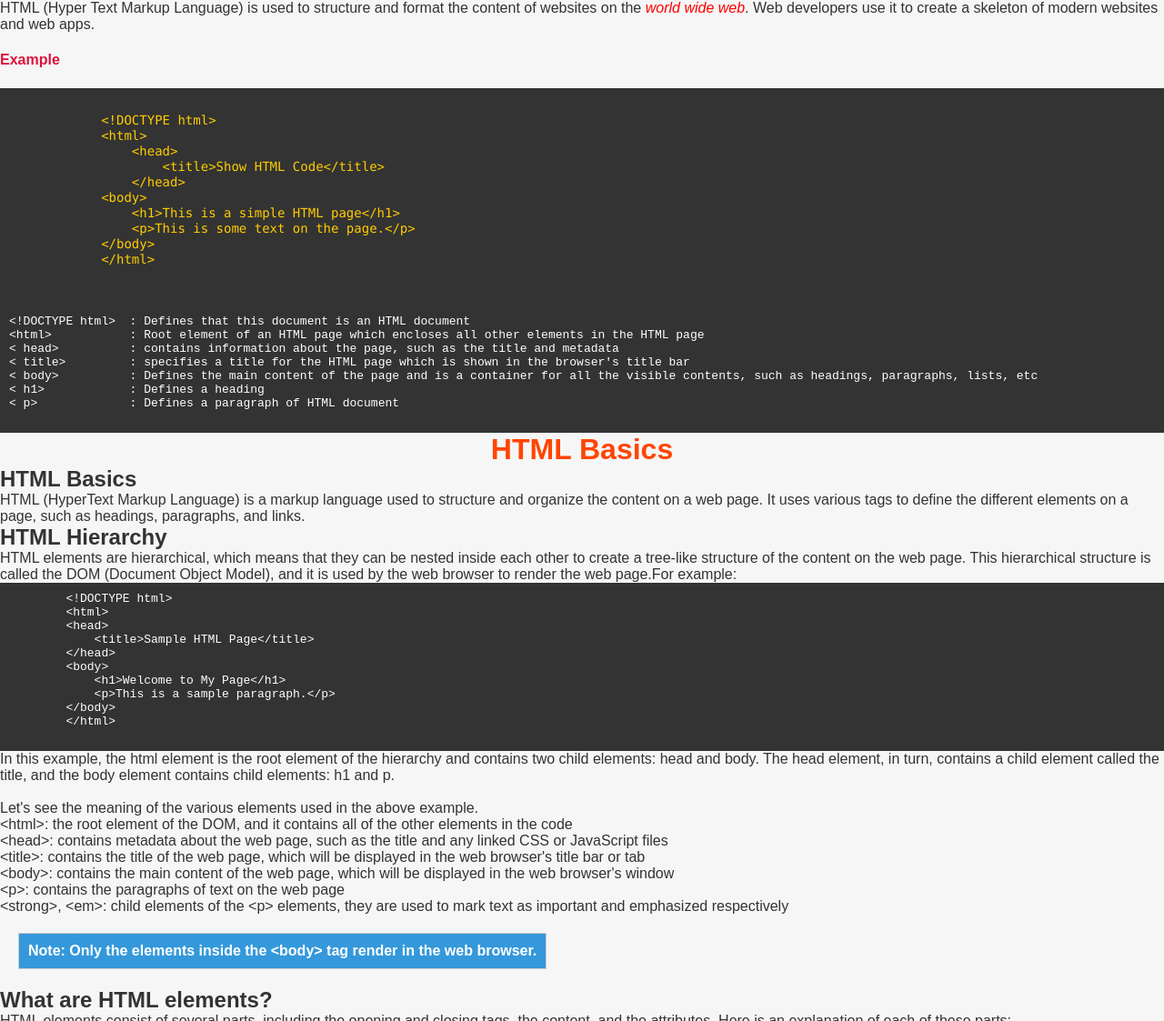
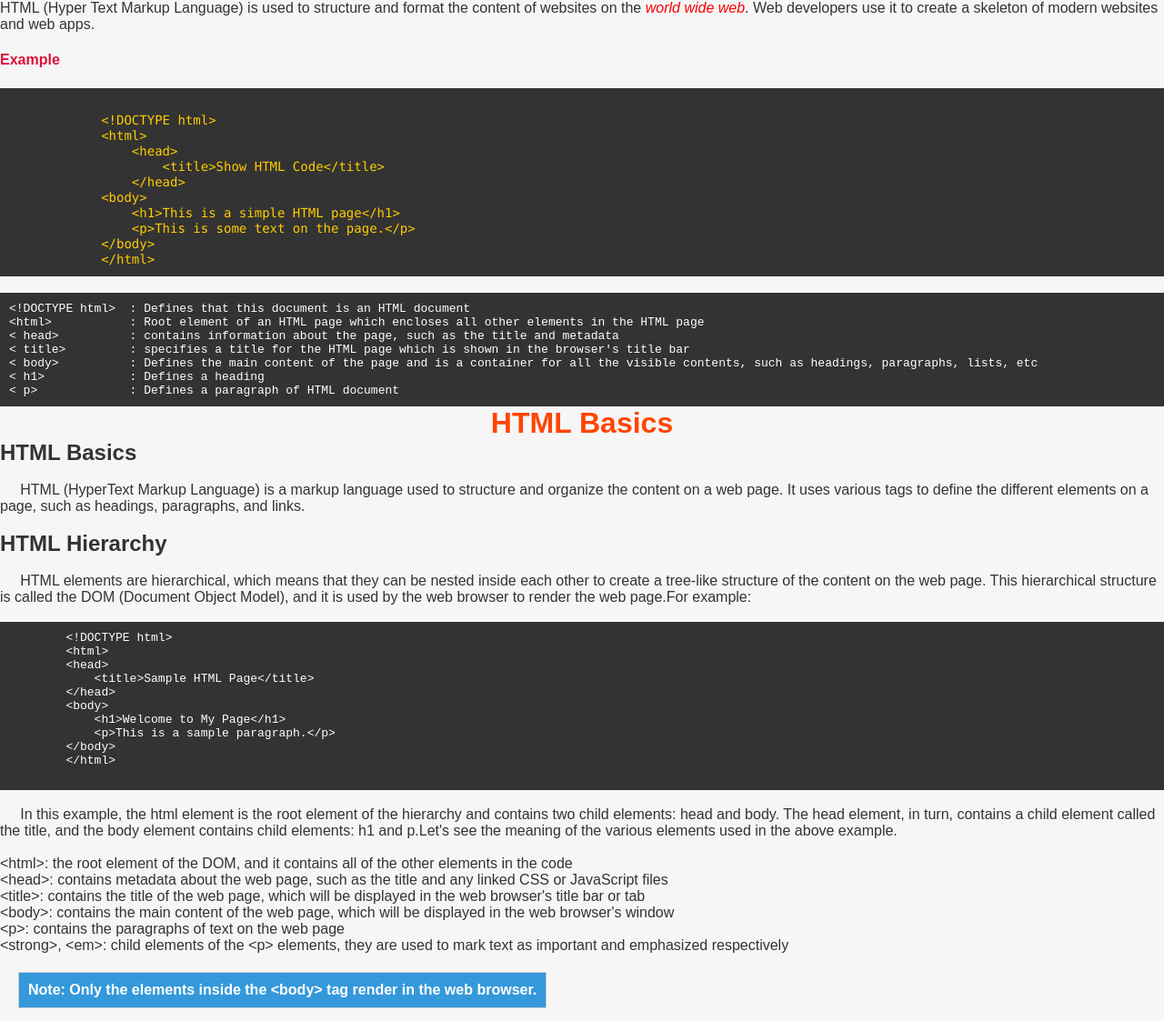
Before and after one commit to abdulraheem48/HTML_Courses, a plain HTML site: page index.html in a window 1280 px wide. Shown: the top 1123 px of the page at 91% size. Drawn offline with Linux system fonts and the light colour scheme.

Commit message:
Update index.html

```diff
--- a/index.html
+++ b/index.html
@@ -1,13 +1,10 @@
 <!DOCTYPE HTML>
 <html>
-<head>
-    <title>HTML Course</title>
+<head> <title>HTML Course</title>
     <link rel="stylesheet" type="text/css" href="main.css">
-</head>
-<body>
+</head> <body>
     <p>HTML (Hyper Text Markup Language) is used to structure and format the content of websites on the <em style="color: red">world wide web</em>. Web developers use it to create a skeleton of modern websites and web apps.</p>
-    <h4 style="color: crimson">Example</h4>
-    <pre> <code class="language-html">
+    <h4 style="color: crimson">Example</h4><pre> <code class="language-html">
             &lt;!DOCTYPE html&gt;
             &lt;html&gt;
                 &lt;head&gt;
@@ -17,9 +14,7 @@
                 &lt;h1&gt;This is a simple HTML page&lt;/h1&gt;
                 &lt;p&gt;This is some text on the page.&lt;/p&gt;
             &lt;/body&gt;
-            &lt;/html&gt;
-        </code>
-    </pre>
+            &lt;/html&gt;</code></pre><br>
     <pre>
 &lt;!DOCTYPE html&gt;  : Defines that this document is an HTML document
 &lt;html&gt;           : Root element of an HTML page which encloses all other elements in the HTML page
@@ -27,16 +22,15 @@
 &lt; title&gt;         : specifies a title for the HTML page which is shown in the browser's title bar
 &lt; body&gt;          : Defines the main content of the page and is a container for all the visible contents, such as headings, paragraphs, lists, etc
 &lt; h1&gt;            : Defines a heading
-&lt; p&gt;             : Defines a paragraph of HTML document
-    </pre>
+&lt; p&gt;             : Defines a paragraph of HTML document</pre>
 
      <h1 style="text-align: center; color: orangered;">HTML Basics</h1>
-     <h2>HTML Basics</h2>
-    <p>HTML (HyperText Markup Language) is a markup language used to structure and organize the content on a web page. It uses various tags to define the different elements on a page, such as headings, paragraphs, and links.</p>
+     <h2>HTML Basics</h2><br>
+    <p>&nbsp;&nbsp;&nbsp;&nbsp;&nbsp;HTML (HyperText Markup Language) is a markup language used to structure and organize the content on a web page. It uses various tags to define the different elements on a page, such as headings, paragraphs, and links.</p><br>
 
-    <h2>HTML Hierarchy</h2>
-    <p>HTML elements are hierarchical, which means that they can be nested inside each other to create a tree-like structure of the content on the web page. This hierarchical structure is called the DOM (Document Object Model), and it is used by the web browser to render the web page.For example:</p>
-    <pre>
+    <h2>HTML Hierarchy</h2><br>
+    <p>&nbsp;&nbsp;&nbsp;&nbsp;&nbsp;HTML elements are hierarchical, which means that they can be nested inside each other to create a tree-like structure of the content on the web page. This hierarchical structure is called the DOM (Document Object Model), and it is used by the web browser to render the web page.For example:</p>
+    <br><pre>
         &lt;!DOCTYPE html&gt;
         &lt;html&gt;
         &lt;head&gt;
@@ -49,8 +43,7 @@
         &lt;/html&gt;
     </pre>
 
-    <p>In this example, the html element is the root element of the hierarchy and contains two child elements: head and body. The head element, in turn, contains a child element called the title, and the body element contains child elements: h1 and p.<br><br>Let's see the meaning of the various elements used in the above example.</p>
-
+    <br><p>&nbsp;&nbsp;&nbsp;&nbsp;&nbsp;In this example, the html element is the root element of the hierarchy and contains two child elements: head and body. The head element, in turn, contains a child element called the title, and the body element contains child elements: h1 and p.Let's see the meaning of the various elements used in the above example.</p><br>
     <ul>
         <li>&lt;html&gt;: the root element of the DOM, and it contains all of the other elements in the code</li>
         <li>&lt;head&gt;: contains metadata about the web page, such as the title and any linked CSS or JavaScript files</li>
@@ -66,29 +59,21 @@
        </tr>
     </table>
 
-    <h2>What are HTML elements?</h2>
-    <p>HTML elements consist of several parts, including the opening and closing tags, the content, and the attributes. Here is an explanation of each of these parts:</p>
+    <h2>What are HTML elements?</h2><br>
+    <p>&nbsp;&nbsp;&nbsp;&nbsp;&nbsp;HTML elements consist of several parts, including the opening and closing tags, the content, and the attributes. Here is an explanation of each of these parts:</p>
     <div style="text-align: center;">
         <img src="HTML_Elements_1.jpg" width="50%" height="50%" >
     </div>
-
-
     <ul>
         <li>The opening tag : This consists of the element name, wrapped in angle brackets. It indicates the start of the element and the point at which the element's effects begin.</li>
         <li>The closing tag : This is the same as the opening tag, but with a forward slash before the element name. It indicates the end of the element and the point at which the element's effects stop.</li>
         <li>The content     : This is the content of the element, which can be text, other elements, or a combination of both.</li>
         <li>The element     : The opening tag, the closing tag, and the content together make up the element.</li>
-    </ul>
-
-    <h2>What are HTML Attributes?</h2>
-    <p>HTML elements can have attributes, which provide additional information about the element. They are specified in the opening tag of the element and take the form of name-value pairs. Let's see an example:</p>
-
-    <pre>
-        &lt;a href="http://example.com"&gt; Example &lt;/a&gt;
-    </pre>
-
-    <p>The href is an attribute. It provides the link information about the &lt;a&gt; tag. In the above example,</p>
-
+    </ul><br>
+    <h2>What are HTML Attributes?</h2><br>
+    <p>&nbsp;&nbsp;&nbsp;&nbsp;&nbsp;HTML elements can have attributes, which provide additional information about the element. They are specified in the opening tag of the element and take the form of name-value pairs. Let's see an example:</p>
+    <pre>&lt;a href="http://example.com"&gt; Example &lt;/a&gt;</pre><br>
+    <p>&nbsp;&nbsp;&nbsp;&nbsp;&nbsp;The href is an attribute. It provides the link information about the &lt;a&gt; tag. In the above example,</p>
     <ul>
         <li>href - the name of attribute</li>
         <li>http://www.example.com - the value of attribute</li>
@@ -100,9 +85,8 @@
        </tr>
     </table>
 
-    <h2>HTML Syntax</h2>
-    <p>We need to follow strict syntax guidelines to write valid HTML code. This includes the use of tags, elements, and attributes, as well as the correct use of indentation and white space. Here are some key points about HTML syntax:</p>
-
+    <h2>HTML Syntax</h2><br>
+    <p>&nbsp;&nbsp;&nbsp;&nbsp;&nbsp;We need to follow strict syntax guidelines to write valid HTML code. This includes the use of tags, elements, and attributes, as well as the correct use of indentation and white space. Here are some key points about HTML syntax:</p>
     <ol>
         <li>HTML tags consist of the element name, wrapped in angle brackets. For example, &lt;h1&gt;, &lt;p&gt;, &lt;img&gt; are some HTML tags.</li>
         <li>HTML elements are created by enclosing the content of the element inside the opening and closing tags of the element. For example,</li>
```
